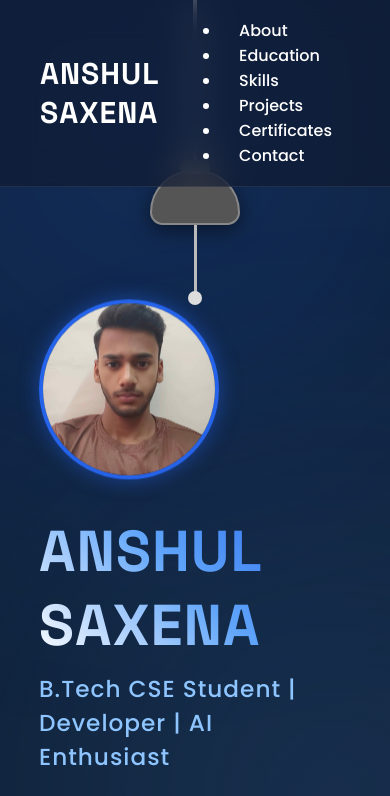
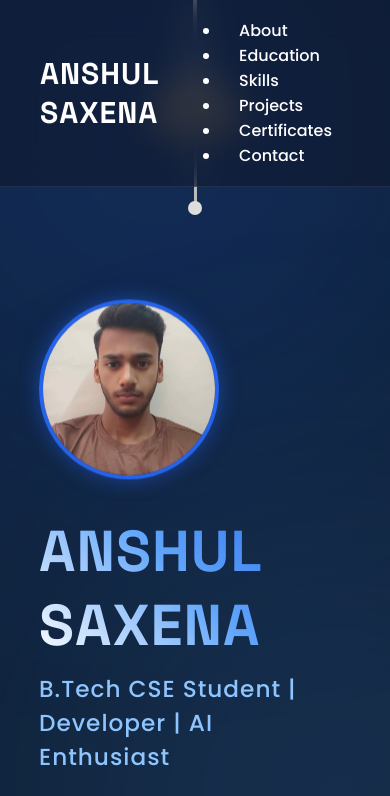
Before and after one commit to saxenaanshul3108-dotcom/portfolio, a plain HTML site: page index.html in a window 390 px wide. Shown: the top 796 px of the page. Drawn offline with Linux system fonts and the light colour scheme.

Commit message:
Update style.css

```diff
--- a/style.css
+++ b/style.css
@@ -229,7 +229,7 @@ transform:translate(-120px,-100px);
 
 .lamp-container{
     position:absolute;
-    top:0;
+    top:-30px;
     left:50%;
     transform:translateX(-50%);
     display:flex;
@@ -239,7 +239,7 @@ transform:translate(-120px,-100px);
 }
 .wire{
     width:4px;
-    height:170px;
+    height:110px;
     background:#cfcfcf;
 }
 .lamp{
```
